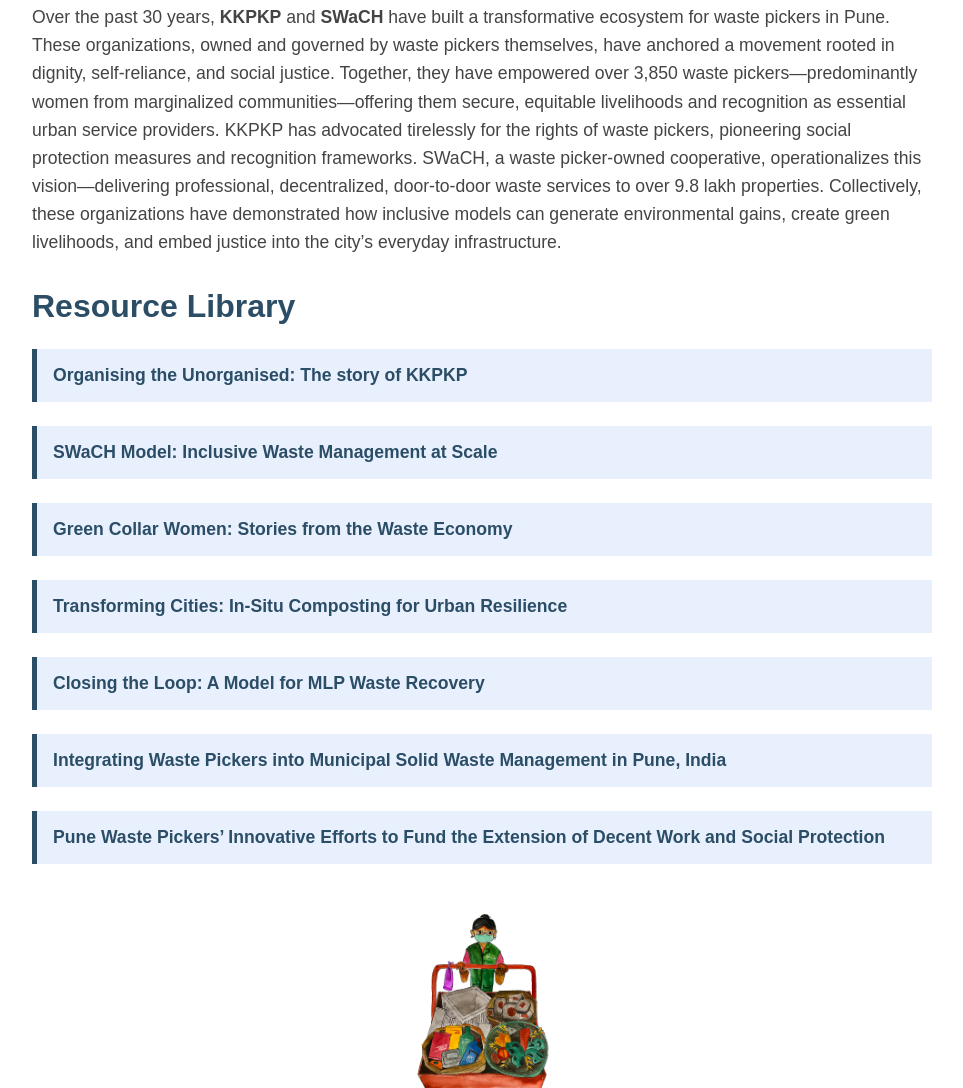
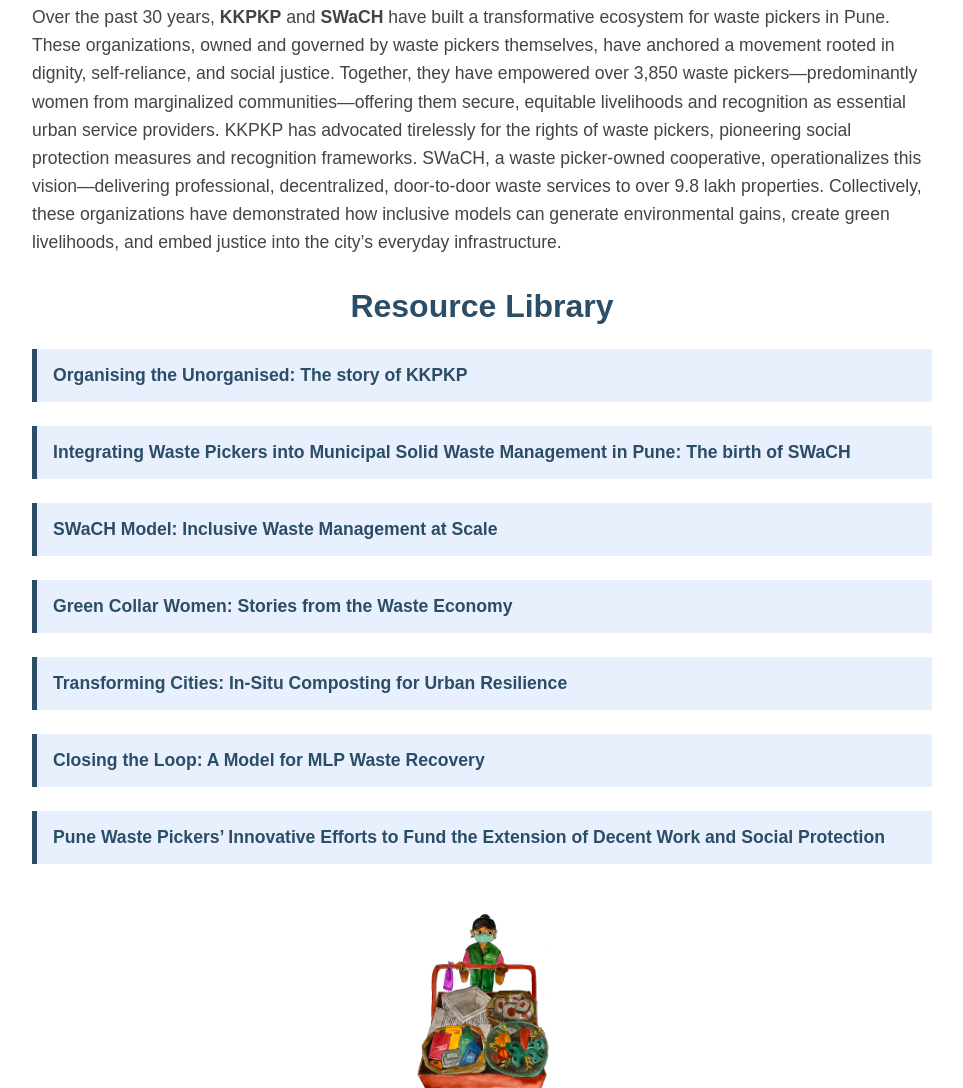
Before and after one commit to gazza162/kp_resources, a plain HTML site: page index.html in a window 1280 px wide. Shown: the part 861-1949 px from the top of the page, without its empty margins (158-1121 px from the left). Drawn offline with Linux system fonts and the light colour scheme.

Commit message:
Update index.html

```diff
--- a/index.html
+++ b/index.html
@@ -7,7 +7,7 @@
   <style>
     body { font-family: Arial, sans-serif; padding: 2rem; background: #f9f9f9; color: #333; }
     .container { max-width: 900px; margin: auto; background: white; padding: 2rem; border-radius: 8px; box-shadow: 0 0 12px rgba(0,0,0,0.1); }
-    h1 { text-align: justify; color: #2b4d66; }
+    h1 { text-align: center; color: #2b4d66; }
     .intro-text { font-size: 1.1em; margin-bottom: 2rem; line-height: 1.6; color: #444; }
     .pdf-link { margin: 1.5rem 0; padding: 1rem; background: #e8f0fe; border-left: 5px solid #2b4d66; }
     .pdf-link a { text-decoration: none; color: #2b4d66; font-weight: bold; font-size: 1.1em; }
@@ -35,6 +35,9 @@
       <a href="Chikarmane_Narayan_case-kkpkp.pdf" target="_blank">Organising the Unorganised: The story of KKPKP</a>
     </div>
     <div class="pdf-link">
+     <a href="Chikarmane_WIEGO_PB8.pdf" target="_blank">Integrating Waste Pickers into Municipal Solid Waste Management in Pune: The birth of SWaCH</a>
+    </div>
+    <div class="pdf-link">
       <a href="SWaCH.docx" target="_blank">SWaCH Model: Inclusive Waste Management at Scale</a>
     </div>
     <div class="pdf-link">
@@ -47,9 +50,6 @@
       <a href="MLP_Report.pdf" target="_blank">Closing the Loop: A Model for MLP Waste Recovery</a>
     </div>
     <div class="pdf-link">
-     <a href="Chikarmane_WIEGO_PB8.pdf" target="_blank">Integrating Waste Pickers into Municipal Solid Waste Management in Pune, India</a>
-    </div>
-    <div class="pdf-link">
      <a href="wiego-resource-document-33_0.pdf" target="_blank">Pune Waste Pickers’ Innovative Efforts to Fund the Extension of Decent Work and Social Protection</a>
     </div>
 
```
